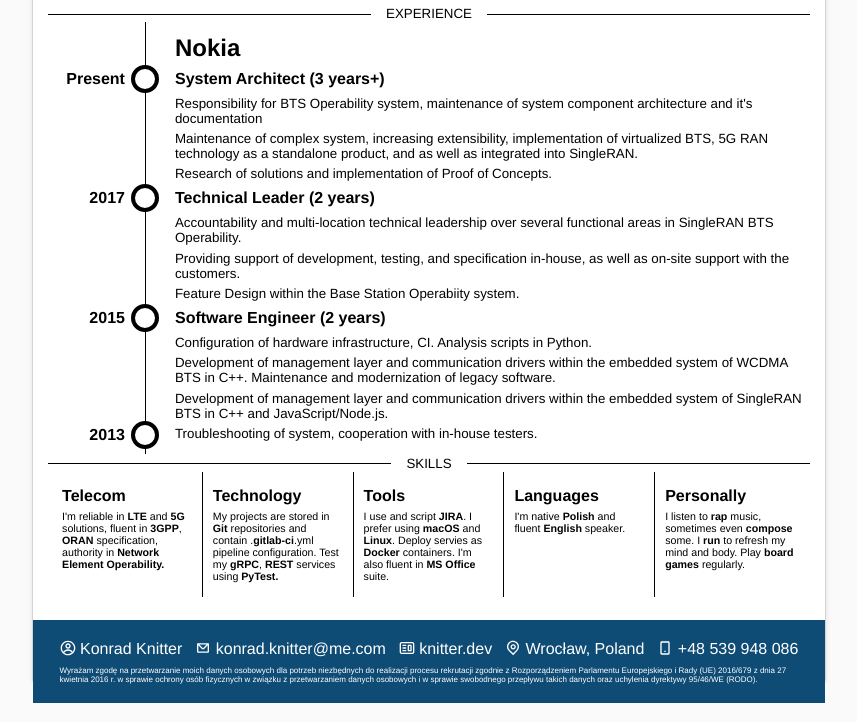
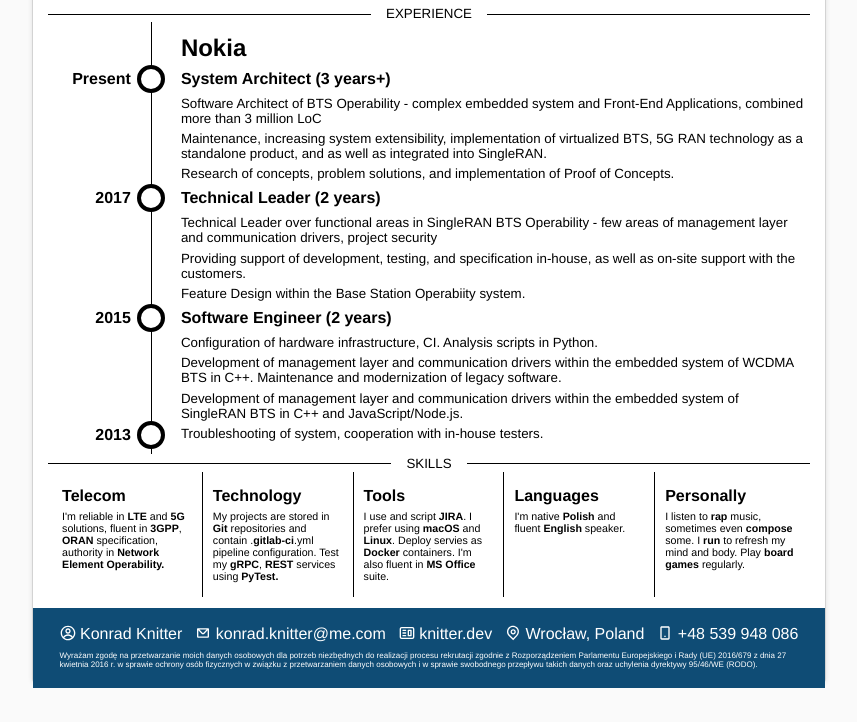
Before and after one commit to konradknitter/resume, a plain HTML site: page index.html in a window 1280 px wide. Shown: the part 476-1198 px from the top of the page, without its empty margins (211-1068 px from the left). Drawn offline with Linux system fonts and the light colour scheme.

Commit message:
Update of description

```diff
--- a/index.html
+++ b/index.html
@@ -61,11 +61,11 @@
                     <div>
                         <h1>Nokia</h1>
                         <h2 id="present">System Architect (3 years+)</h2>
-                        <p>Responsibility for BTS Operability system, maintenance of system component architecture and it's documentation</p>
-                        <p>Maintenance of complex system, increasing extensibility, implementation of virtualized BTS, 5G RAN technology as a standalone product, and as well as integrated into SingleRAN.</p>
-                        <p>Research of solutions and implementation of Proof of Concepts.</p>
+                        <p>Software Architect of BTS Operability - complex embedded system and Front-End Applications, combined more than 3 million LoC</p>
+                        <p>Maintenance, increasing system extensibility, implementation of virtualized BTS, 5G RAN technology as a standalone product, and as well as integrated into SingleRAN.</p>
+                        <p>Research of concepts, problem solutions, and implementation of Proof of Concepts.</p>
                         <h2 id="y2017">Technical Leader (2 years)</h2>
-                        <p>Accountability and multi-location technical leadership over several functional areas in SingleRAN BTS Operability.</p>
+                        <p>Technical Leader over functional areas in SingleRAN BTS Operability - few areas of management layer and communication drivers, project security</p>
                         <p>Providing support of development, testing, and specification in-house, as well as on-site support with the customers.</p>
                         <p>Feature Design within the Base Station Operabiity system.</p>
                         <h2 id="y2015">Software Engineer (2 years)</h2>
--- a/styles.css
+++ b/styles.css
@@ -280,8 +280,9 @@ body {
 }
 
 .footer {
-    margin-top: 6mm;
+    margin-top: 3mm;
     padding: 5mm;
+    padding-top: 4mm;
     padding-bottom: 5mm;
     font: "Helvetica";
     color: white;
```
